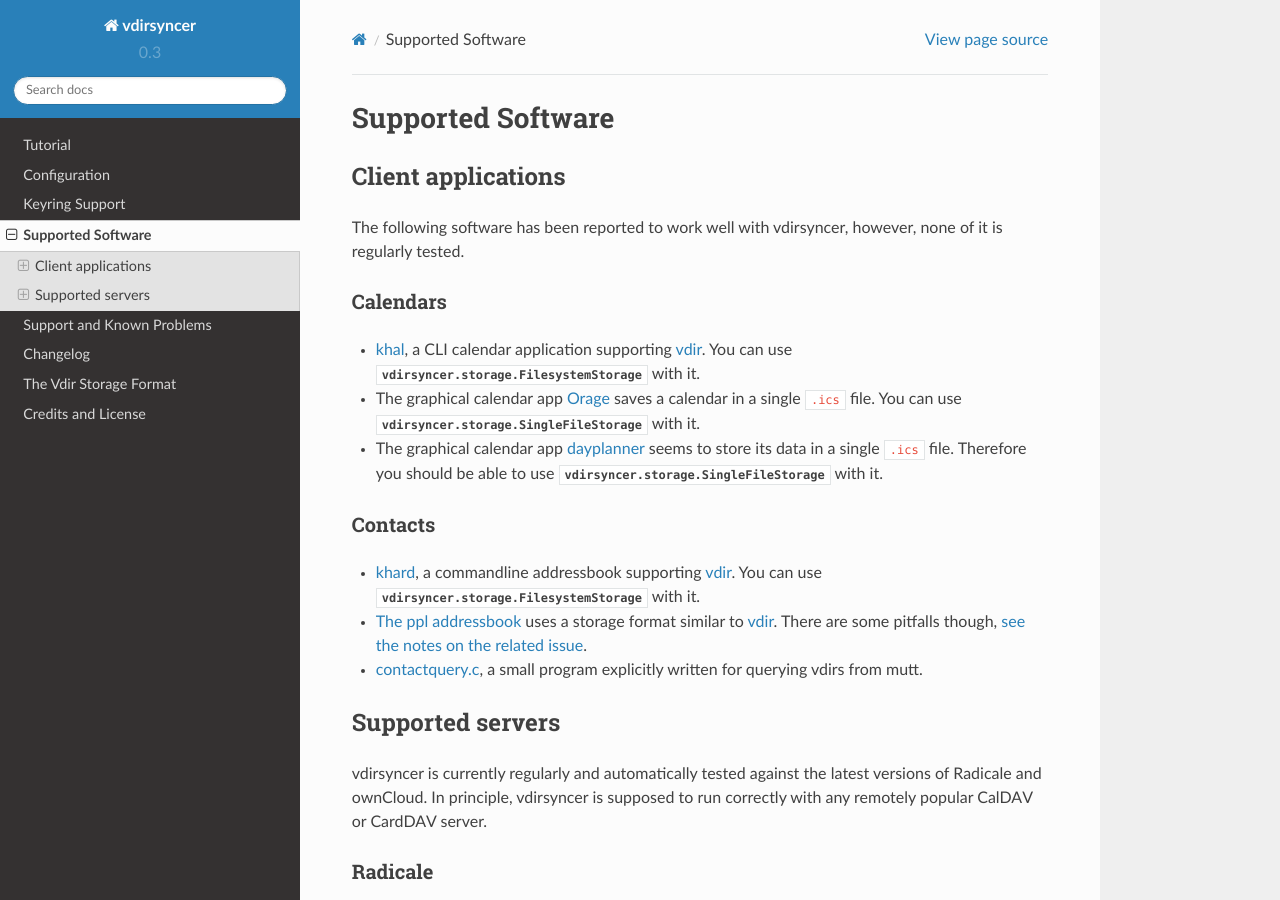
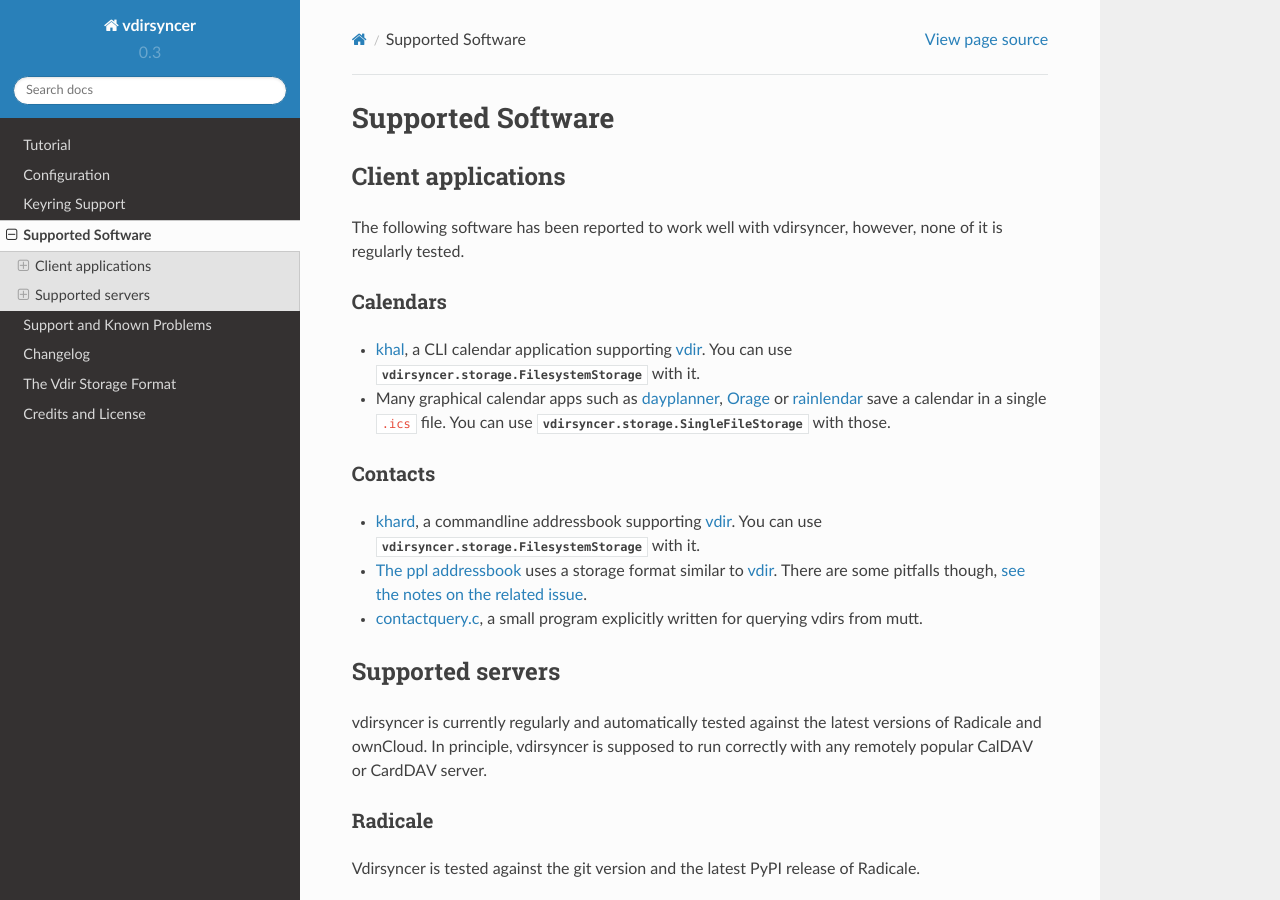
Before and after one commit to pimutils/vdirsyncer, a Sphinx documentation site: the page built from docs/supported.rst, in a window 1280 px wide and 900 px high. Built offline with Sphinx 7.4.7 and the Read the Docs theme 2.0.0, drawn with Linux system fonts in a browser that asks for light colours.

Commit message:
Merge entries for supported graphical calendars

```diff
--- a/docs/supported.rst
+++ b/docs/supported.rst
@@ -15,13 +15,13 @@
   :doc:`vdir <vdir>`. You can use
   :py:class:`vdirsyncer.storage.FilesystemStorage` with it.
 
-- The graphical calendar app `Orage <http://www.kolumbus.fi/~w408237/orage/>`_
-  saves a calendar in a single ``.ics`` file. You can use
-  :py:class:`vdirsyncer.storage.SingleFileStorage` with it.
+- Many graphical calendar apps such as dayplanner_, Orage_ or rainlendar_ save
+  a calendar in a single ``.ics`` file. You can use
+  :py:class:`vdirsyncer.storage.SingleFileStorage` with those.
 
-- The graphical calendar app `dayplanner <http://www.day-planner.org/>`_ seems
-  to store its data in a single ``.ics`` file. Therefore you should be able to
-  use :py:class:`vdirsyncer.storage.SingleFileStorage` with it.
+.. _dayplanner: http://www.day-planner.org/
+.. _Orage: http://www.kolumbus.fi/~w408237/orage/
+.. _rainlendar: http://www.rainlendar.net/
 
 Contacts
 --------
```
